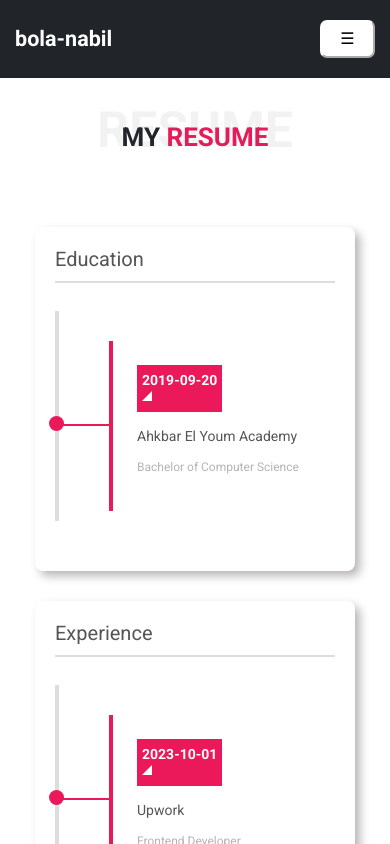
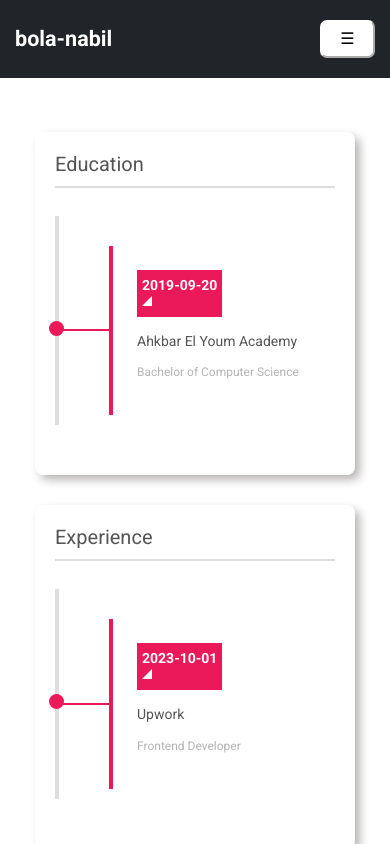
Before and after one commit to bola-nabil/bola-nabil, a React (Create React App) app: page /resume in a window 390 px wide. Shown: the top 844 px of the page. Built offline with nearby package versions, Linux system fonts and the light colour scheme.

Commit message:
move pageTitle styles to page-title.css

```diff
--- a/src/styles/global.css
+++ b/src/styles/global.css
@@ -30,12 +30,15 @@ a {
 ::-webkit-scrollbar {
   width: 10px;
 }
+
 ::-webkit-scrollbar-track {
   background-color: var(--second-color);
 }
+
 ::-webkit-scrollbar-thumb {
   background-color: var(--main-color);
 }
+
 ::-webkit-scrollbar-thumb:hover {
   background-color: #9a0632;
 }
@@ -82,44 +85,6 @@ a {
     align-items: center;
 }
 
-.box-title {
-  margin-top: 100px;
-}
-
-.title h2 {
-  font-size: 88px;
-  color: var(--header-color);
-  opacity: 0.07;
-  z-index: -1;
-}
-
-.inside-text {
-  margin-top: -75px;
-}
-
-.inside-text .first,
-.inside-text .second {
-  font-size: 36px;
-  font-weight: 700;
-}
-
-@media (max-width: 767px) {
-  .title h2 {
-    font-size: 50px;
-  }
-  .inside-text {
-    margin-top: -50px;
-  }
-  .inside-text .first,
-  .inside-text .second {
-    font-size: 26px;
-  }
-}
-
-.inside-text .second {
-  color: var(--main-color);
-}
-
 .not-found p {
   color: var(--main-color);
 }
```
